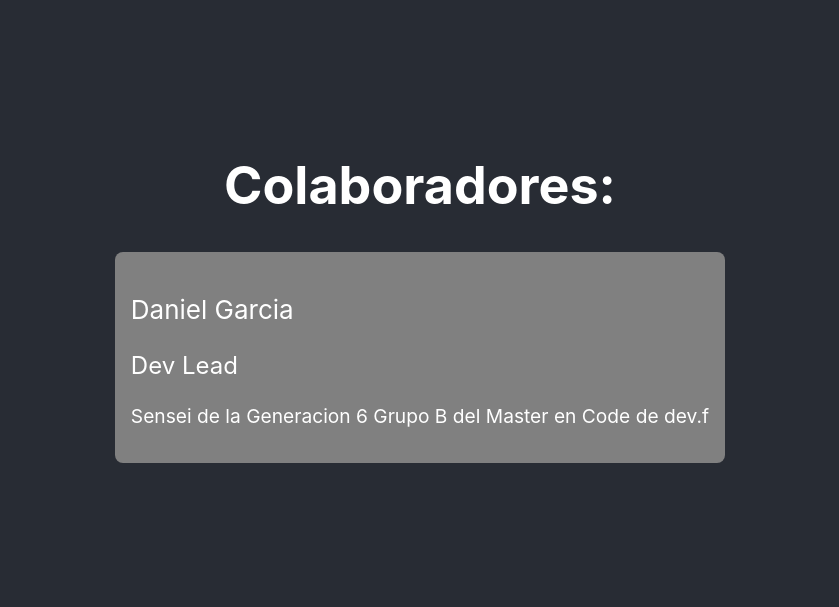
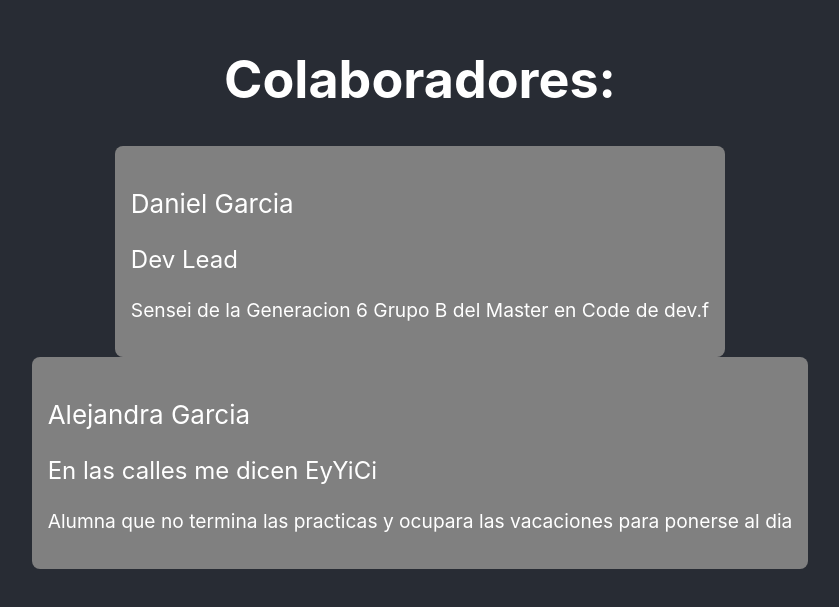
Before and after one commit to danyparc/proyecto-series, a React (Create React App) app: page / in a window 1280 px wide. Shown: the part 109-716 px from the top of the page, without its empty margins (220-1059 px from the left). Built offline with nearby package versions, Linux system fonts and the light colour scheme.

Commit message:
mi primer commit de agc

```diff
--- a/src/colaboradores.js
+++ b/src/colaboradores.js
@@ -3,5 +3,10 @@ export const colaboradores = [
     name: 'Daniel Garcia',
     title: 'Dev Lead',
     bio: 'Sensei de la Generacion 6 Grupo B del Master en Code de dev.f'
+  },
+  {
+    name: 'Alejandra Garcia',
+    title: 'En las calles me dicen EyYiCi',
+    bio: 'Alumna que no termina las practicas y ocupara las vacaciones para ponerse al dia'
   }
 ]
```
